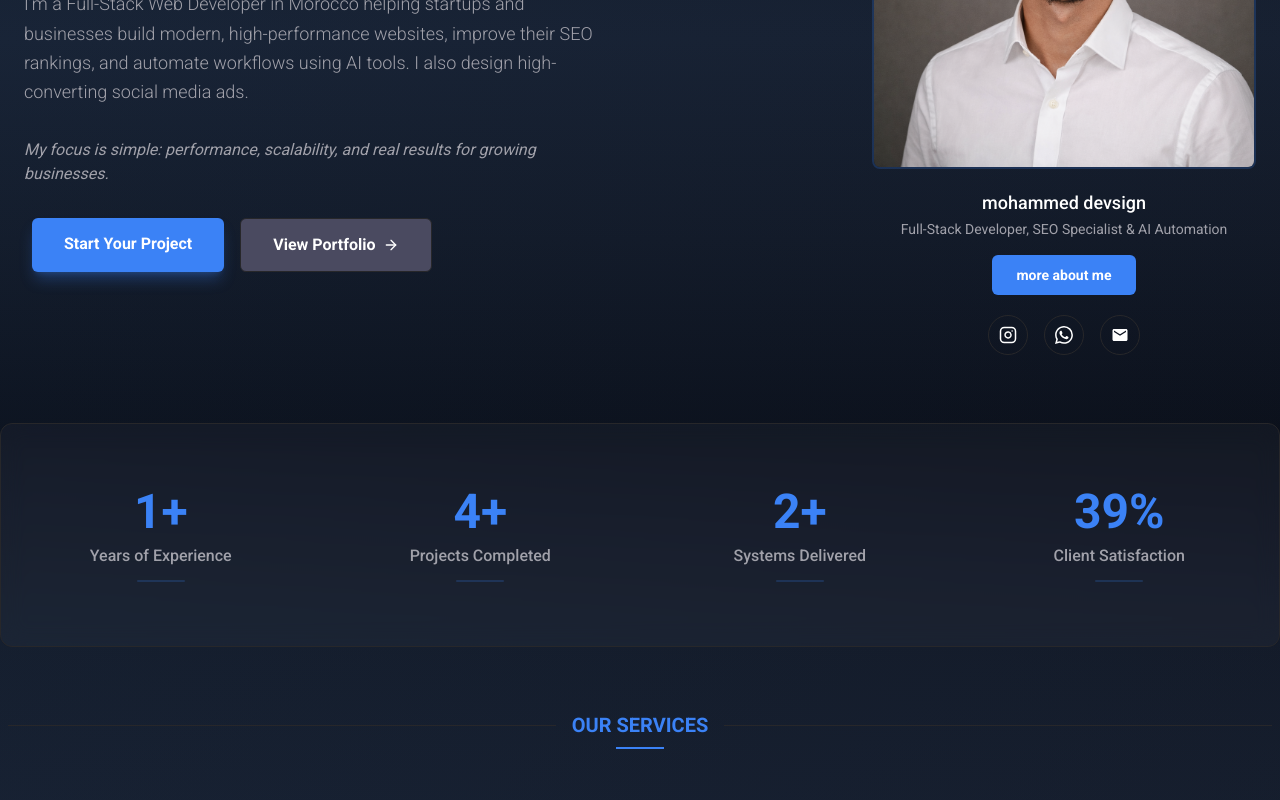
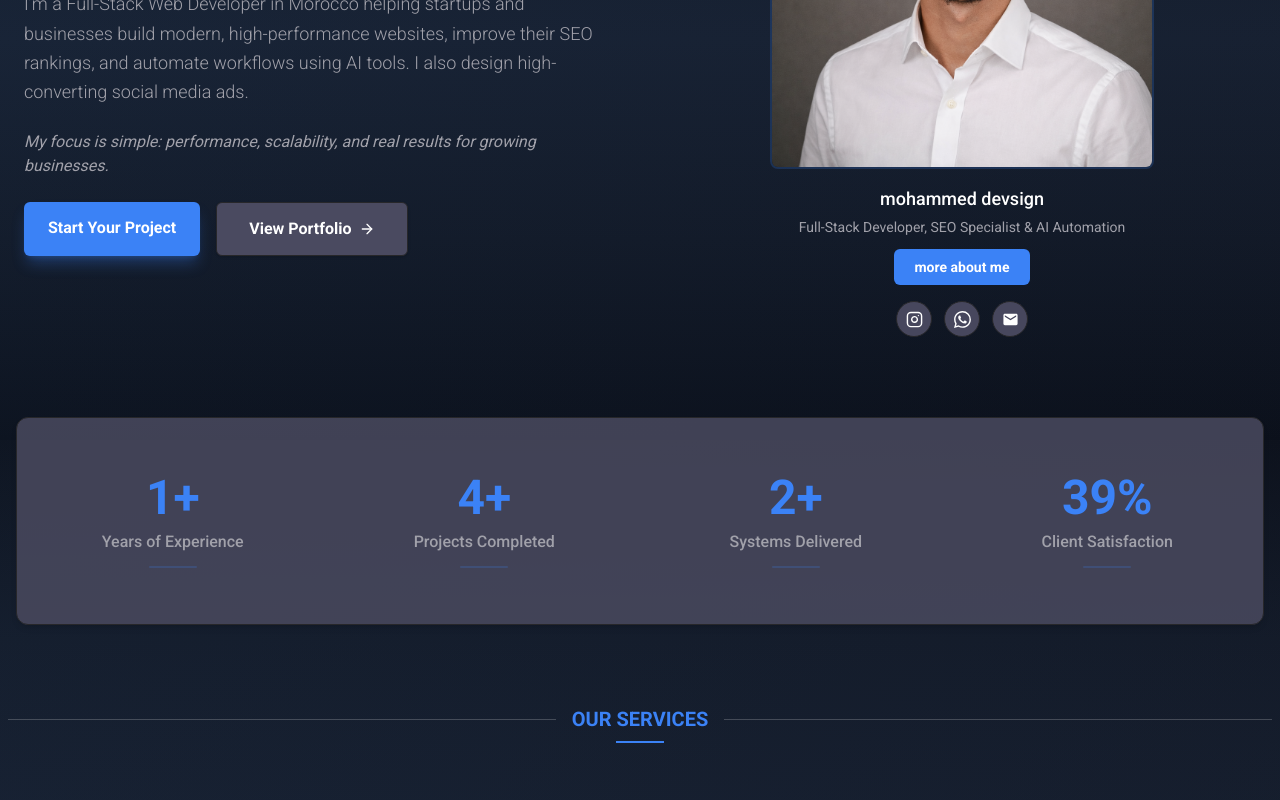
Before and after one commit to elghandori1/Devsign_pro, a Next.js app: page /about in a window 1280 px wide. Shown: the part 360-1160 px from the top of the page. Built offline with nearby package versions, Linux system fonts and the light colour scheme; no server answers.

Commit message:
fix small think in Home page and fix the statistics section with adding h2 sr-only

```diff
--- a/app/[locale]/page.tsx
+++ b/app/[locale]/page.tsx
@@ -147,7 +147,7 @@ export default async function Home({ params }: Props) {
   const baseUrl = getBaseUrl();
 
   const isEnglish = locale === "en";
-  const isArabic  = locale === "ar";
+  const isArabic = locale === "ar";
 
   const orgDescription = isEnglish
     ? "Web developer in Morocco specialising in professional website design, SEO optimisation, AI-powered business automation, and social-media advertising design."
@@ -285,20 +285,20 @@ export default async function Home({ params }: Props) {
       {
         "@type": "WebSite",
         "@id": `${baseUrl}/#website`,
-        "url": baseUrl,
-        "name": "Devsign",
-        "description": orgDescription,
-        "inLanguage": locale,
-        "publisher": { "@id": `${baseUrl}/#organization` }
+        url: baseUrl,
+        name: "Devsign",
+        description: orgDescription,
+        inLanguage: locale,
+        publisher: { "@id": `${baseUrl}/#organization` },
       },
       {
         "@type": "Person",
         "@id": `${baseUrl}/#person`,
-        "name": "Mohammed Devsign",
-        "url": `${baseUrl}/${locale}`,
-        "jobTitle": jobTitle,
-        "worksFor": { "@id": `${baseUrl}/#organization` },
-        "knowsAbout": [
+        name: "Mohammed Devsign",
+        url: `${baseUrl}/${locale}`,
+        jobTitle: jobTitle,
+        worksFor: { "@id": `${baseUrl}/#organization` },
+        knowsAbout: [
           "Web Development",
           "Next.js Development",
           "React.js",
@@ -313,12 +313,12 @@ export default async function Home({ params }: Props) {
           "TypeScript",
           "Node.js",
         ],
-        "knowsLanguage": [
-          { "@type": "Language", "name": "English" },
-          { "@type": "Language", "name": "French" },
-          { "@type": "Language", "name": "Arabic" },
+        knowsLanguage: [
+          { "@type": "Language", name: "English" },
+          { "@type": "Language", name: "French" },
+          { "@type": "Language", name: "Arabic" },
         ],
-        "sameAs": [
+        sameAs: [
           // "https://www.linkedin.com/in/YOUR_HANDLE",
           // "https://github.com/YOUR_HANDLE",
         ],
@@ -327,36 +327,32 @@ export default async function Home({ params }: Props) {
       {
         "@type": ["Organization", "ProfessionalService"],
         "@id": `${baseUrl}/#organization`,
-        "name": "Devsignpro",
-        "url": `${baseUrl}/${locale}`,
-        "logo": {
+        name: "Devsignpro",
+        url: `${baseUrl}/${locale}`,
+        logo: {
           "@type": "ImageObject",
-          "url": `${baseUrl}/logo.png`,
-          "width": 512,
-          "height": 512,
+          url: `${baseUrl}/logo.png`,
+          width: 512,
+          height: 512,
         },
-        "email": "devsignprofessional@gmail.com",
-        "description": orgDescription,
-        "foundingDate": "2021",
-        "priceRange": "$$",
-        "founder": { "@id": `${baseUrl}/#person` },
-        "address": {
+        email: "devsignprofessional@gmail.com",
+        description: orgDescription,
+        foundingDate: "2021",
+        priceRange: "$$",
+        founder: { "@id": `${baseUrl}/#person` },
+        address: {
           "@type": "PostalAddress",
-          "addressLocality": "Casablanca",
-          "addressRegion": "Casablanca-Settat",
-          "addressCountry": "MA",
+          addressLocality: "Casablanca",
+          addressRegion: "Casablanca-Settat",
+          addressCountry: "MA",
         },
-        "contactPoint": {
+        contactPoint: {
           "@type": "ContactPoint",
-          "email": "devsignprofessional@gmail.com",
-          "contactType": "customer service",
-         "availableLanguage": [
-          "English",
-          "French",
-          "Arabic"
-        ]
+          email: "devsignprofessional@gmail.com",
+          contactType: "customer service",
+          availableLanguage: ["English", "French", "Arabic"],
         },
-        "knowsAbout": [
+        knowsAbout: [
           "Web Development",
           "Next.js",
           "React",
@@ -370,39 +366,39 @@ export default async function Home({ params }: Props) {
           "Digital Marketing",
           "Full-Stack Development",
         ],
-        "areaServed": [
+        areaServed: [
           {
             "@type": "Country",
-            "name": "Morocco",
+            name: "Morocco",
           },
           {
             "@type": "Place",
-            "name": "Worldwide (Remote)",
+            name: "Worldwide (Remote)",
           },
         ],
-        "sameAs": [
+        sameAs: [
           // Uncomment and fill in your actual profiles:
           // "https://www.facebook.com/YOUR_REAL_PAGE",
           // "https://www.instagram.com/YOUR_REAL_PROFILE",
           // "https://www.linkedin.com/company/YOUR_COMPANY",
           // "https://github.com/YOUR_HANDLE",
         ],
-        "hasOfferCatalog": {
+        hasOfferCatalog: {
           "@type": "OfferCatalog",
-          "name": catalogName,
-          "itemListElement": services.map((svc, index) => ({
+          name: catalogName,
+          itemListElement: services.map((svc, index) => ({
             "@type": "Offer",
-            "position": index + 1,
-            "itemOffered": {
+            position: index + 1,
+            itemOffered: {
               "@type": "Service",
               "@id": `${baseUrl}/#service-${index + 1}`,
-              "name": svc.name,
-              "serviceType": svc.name,
-              "description": svc.description,
-              "provider": { "@id": `${baseUrl}/#organization` },
-              "areaServed": {
+              name: svc.name,
+              serviceType: svc.name,
+              description: svc.description,
+              provider: { "@id": `${baseUrl}/#organization` },
+              areaServed: {
                 "@type": "Country",
-                "name": "Morocco",
+                name: "Morocco",
               },
             },
           })),
@@ -411,37 +407,33 @@ export default async function Home({ params }: Props) {
       {
         "@type": "WebPage",
         "@id": `${baseUrl}/${locale}#webpage`,
-        "url": `${baseUrl}/${locale}`,
-        "name": webPageName,
-        "description": webPageDescription,
-        "inLanguage": locale,
-        "image": {
+        url: `${baseUrl}/${locale}`,
+        name: webPageName,
+        description: webPageDescription,
+        inLanguage: locale,
+        image: {
           "@type": "ImageObject",
-        "url": `${baseUrl}/og-image.jpg`,
-        "width": 1200,
-        "height": 630
+          url: `${baseUrl}/og-image.jpg`,
+          width: 1200,
+          height: 630,
         },
-        "isPartOf": { "@id": `${baseUrl}/#website` },
-        "about": { "@id": `${baseUrl}/#organization` },
-        "mainEntity": { "@id": `${baseUrl}/#organization` },
-        "breadcrumb": {
+        isPartOf: { "@id": `${baseUrl}/#website` },
+        about: { "@id": `${baseUrl}/#organization` },
+        mainEntity: { "@id": `${baseUrl}/#organization` },
+        breadcrumb: {
           "@type": "BreadcrumbList",
-          "itemListElement": [
+          itemListElement: [
             {
               "@type": "ListItem",
-              "position": 1,
-              "name": isEnglish
-              ? "Home"
-              : isArabic
-              ? "الرئيسية"
-              : "Accueil",
-              "item": `${baseUrl}/${locale}`,
+              position: 1,
+              name: isEnglish ? "Home" : isArabic ? "الرئيسية" : "Accueil",
+              item: `${baseUrl}/${locale}`,
             },
           ],
         },
-        "speakable": {
+        speakable: {
           "@type": "SpeakableSpecification",
-          "cssSelector": [".hero-headline", ".hero-text"],
+          cssSelector: [".hero-headline", ".hero-text"],
         },
       },
     ],
@@ -456,16 +448,19 @@ export default async function Home({ params }: Props) {
           __html: JSON.stringify(jsonLd),
         }}
       />
-      <section className="relative px-6 py-6 md:py-12 max-w-7xl mx-auto">
-        <div className="grid grid-cols-1 lg:grid-cols-2 gap-12 lg:gap-14 md:mt-8">
+
+      <section className="relative px-4 sm:px-6 py-6 md:py-12 max-w-7xl mx-auto">
+        <div className="grid grid-cols-1 lg:grid-cols-2 gap-1 lg:gap-14 md:mt-8">
+          {/* TEXT CONTENT */}
           <div className="text-left order-2 lg:order-1">
-            <h1 className="hero-headline text-2xl md:text-3xl lg:text-4xl font-bold tracking-tight my-8 leading-[1.30]"
-              style={{ textAlign: isArabic ? 'right' : 'left' }}>
+            <h1
+              className="hero-headline text-2xl sm:text-3xl lg:text-4xl font-bold tracking-tight mb-8 sm:my-8 leading-[1.30]"
+              style={{ textAlign: isArabic ? "right" : "left" }}
+            >
               {isArabic ? (
                 <>
                   <span className="text-transparent bg-clip-text bg-gradient-to-r from-foreground to-muted-foreground dark:from-foreground dark:to-muted hero-headline-highlight">
-                    {t.hero.title_line1} {" "}
-
+                    {t.hero.title_line1}{" "}
                   </span>
                   {t.hero.title_highlight}
                 </>
@@ -479,35 +474,45 @@ export default async function Home({ params }: Props) {
               )}
             </h1>
 
-            <p className="hero-text text-base md:text-lg text-muted-foreground mb-8 max-w-xl leading-relaxed font-light"
-              style={{ textAlign: isArabic ? 'right' : 'left' }}>
+            <p
+              className="hero-text text-sm sm:text-base md:text-lg text-muted-foreground mb-6 max-w-xl leading-relaxed font-light"
+              style={{ textAlign: isArabic ? "right" : "left" }}
+            >
               {t.hero.description}
             </p>
-            <p className="hero-text text-sm md:text-base text-muted-foreground italic mb-8" style={{ textAlign: isArabic ? 'right' : 'left' }}>
+
+            <p
+              className="hero-text text-xs sm:text-sm md:text-base text-muted-foreground italic mb-6"
+              style={{ textAlign: isArabic ? "right" : "left" }}
+            >
               {t.hero.focus}
             </p>
 
-            <div className="flex flex-col sm:flex-row gap-4 px-2">
+            {/* CTA BUTTONS */}
+            <div className="flex flex-col sm:flex-row gap-3 sm:gap-4">
               <Link
                 href={`/${locale}/contact`}
-                className="px-8 py-3.5 bg-primary hover:bg-primary/90 text-primary-foreground font-semibold rounded-md transition-all shadow-lg shadow-primary/30 transform hover:scale-[1.02] active:scale-95 text-center"
+                className="w-full sm:w-auto px-6 py-3.5 bg-primary hover:bg-primary/90 text-primary-foreground font-semibold rounded-md transition-all shadow-lg shadow-primary/30 transform hover:scale-[1.02] active:scale-95 text-center"
               >
                 {t.hero.cta_primary}
               </Link>
+
               <Link
                 href={`/${locale}/services`}
-                className="px-8 py-3.5 bg-card hover:bg-card/80 border border-input text-foreground font-semibold rounded-md transition-all flex items-center justify-center gap-2 transform hover:scale-[1.02] active:scale-95"
+                className="px-8 py-3.5 bg-card hover:bg-card/80 border border-input text-foreground font-semibold rounded-md transition-all flex items-center justify-center gap-2 transform hover:scale-[1.02] active:scale-95 shadow-sm"
               >
-                {t.hero.cta_secondary} {!isArabic && <ArrowRight size={16} />}
+                {t.hero.cta_secondary}
+                {!isArabic && <ArrowRight size={16} />}
                 {isArabic && <ArrowLeft size={16} />}
               </Link>
             </div>
           </div>
-          <div className="order-1 lg:order-2 flex flex-col items-center lg:items-end">
-            <div className="w-full max-w-sm flex flex-col">
+
+          {/* PROFILE */}
+          <div className="order-1 lg:order-2 flex flex-col items-center">
+            <div className="w-full max-w-[260px] sm:max-w-sm flex flex-col">
               <div className="aspect-square overflow-hidden border-2 border-primary/20 rounded-lg">
                 <Image
-                //  src="/images/profile3.png"
                   src="/images/profile3.png"
                   alt={t.hero.profile_name}
                   width={480}
@@ -517,56 +522,53 @@ export default async function Home({ params }: Props) {
                   sizes="(max-width: 768px) 100vw, 480px"
                 />
               </div>
-              <div className="flex flex-col items-center px-4 py-5">
-                <p className="hero-text text-lg font-medium">
+
+              <div className="flex flex-col items-center px-4 py-4">
+                <p className="hero-text text-base sm:text-lg font-medium">
                   {t.hero.profile_name}
                 </p>
-                <p className="hero-text text-center text-sm text-muted-foreground mt-0.5 mb-4">
+
+                <p className="hero-text text-center text-xs sm:text-sm text-muted-foreground mt-1 mb-3">
                   {t.hero.profile_role}
                 </p>
+
                 <Link
                   href="#about"
-                  className="px-6 py-2.5 bg-primary hover:bg-primary/90 text-primary-foreground font-semibold rounded-md text-sm transition-all inline-block"
+                  className="px-5 py-2 bg-primary hover:bg-primary/90 text-primary-foreground font-semibold rounded-md text-sm transition-all"
                 >
                   {t.hero.cta_more_about}
                 </Link>
-                {/* Social Icons */}
-                <div className="flex items-center justify-center gap-4 mt-5">
-                  <Link
-                    href="https://www.facebook.com/yourpage"
-                    target="_blank"
-                    rel="noopener noreferrer"
-                    className="w-10 h-10 hidden flex items-center justify-center rounded-full border border-border hover:bg-[#1877f2] hover:text-white transition-all duration-300 hover:scale-110"
-                    aria-label="Facebook"
-                  >
-                    <FaInstagram size={18} />
-                  </Link>
+
+                {/* SOCIAL */}
+                <div className="flex items-center justify-center gap-3 mt-4">
                   <Link
                     href="https://instagram.com/yourusername"
                     target="_blank"
                     rel="noopener noreferrer"
-                    className="w-10 h-10 flex items-center justify-center rounded-full border border-border hover:bg-pink-500 hover:text-white transition-all duration-300 hover:scale-110"
+                    className="w-9 h-9 flex items-center justify-center bg-card/95 rounded-full border border-border hover:bg-pink-500 hover:text-white transition-all duration-300 hover:scale-110"
                     aria-label="Instagram"
                   >
-                    <InstagramIcon size={18} />
+                    <InstagramIcon size={17} />
                   </Link>
+
                   <Link
                     href="https://wa.me/212XXXXXXXXX"
                     target="_blank"
                     rel="noopener noreferrer"
-                    className="w-10 h-10 flex items-center justify-center rounded-full border border-border hover:bg-green-500 hover:text-white transition-all duration-300 hover:scale-110"
+                    className="w-9 h-9 flex items-center justify-center bg-card/95 rounded-full border border-border hover:bg-green-500 hover:text-white transition-all duration-300 hover:scale-110"
                     aria-label="WhatsApp"
                   >
-                    <BsWhatsapp size={18} />
+                    <BsWhatsapp size={17} />
                   </Link>
+
                   <Link
                     href="mailto:contact@devsign.com"
                     target="_blank"
                     rel="noopener noreferrer"
-                    className="w-10 h-10 flex items-center justify-center rounded-full border border-border hover:bg-primary hover:text-primary-foreground transition-all duration-300 hover:scale-110"
+                    className="w-9 h-9 flex items-center justify-center bg-card/95 rounded-full border border-border hover:bg-primary hover:text-primary-foreground transition-all duration-300 hover:scale-110"
                     aria-label="Email"
                   >
-                    <MdEmail size={18} />
+                    <MdEmail size={17} />
                   </Link>
                 </div>
               </div>
@@ -574,6 +576,7 @@ export default async function Home({ params }: Props) {
           </div>
         </div>
       </section>
+
       <ScrollReveal>
         <Statistics translations={t.stats} />
       </ScrollReveal>
@@ -585,12 +588,18 @@ export default async function Home({ params }: Props) {
 
       <ScrollReveal delay={0.05}>
         <SubTitle translations={t.contact_section.about_me} />
-        <AboutMeSection translations={t.contact_section.about_me} locale={locale} />
+        <AboutMeSection
+          translations={t.contact_section.about_me}
+          locale={locale}
+        />
       </ScrollReveal>
 
       <ScrollReveal delay={0.05}>
         <SubTitle translations={t.why_we_are_section.why_we_are} />
-        <WhyWeAreSection translations={t.why_we_are_section.why_we_are} locale={locale} />
+        <WhyWeAreSection
+          translations={t.why_we_are_section.why_we_are}
+          locale={locale}
+        />
       </ScrollReveal>
 
       <ScrollReveal delay={0.05}>
@@ -601,8 +610,6 @@ export default async function Home({ params }: Props) {
       <ScrollReveal delay={0.05}>
         <ContactSection translations={t.contact} locale={locale} />
       </ScrollReveal>
-
-
     </div>
   );
 }
--- a/app/components/MobileMenu.tsx
+++ b/app/components/MobileMenu.tsx
@@ -62,7 +62,7 @@ export default function MobileMenu({ lang, t }: MobileMenuProps) {
 
           {/* Header row */}
           <div className="flex items-center justify-between h-16 border-b border-border">
-            <span className="font-bold text-lg text-foreground tracking-tight">Mohammed devsign</span>
+            <span className="font-bold text-lg text-foreground tracking-tight">Devsign</span>
             <button
               type="button"
               onClick={() => setOpen(false)}
--- a/app/components/Navbar.tsx
+++ b/app/components/Navbar.tsx
@@ -20,7 +20,7 @@ export default async function Navbar({ lang }: NavbarProps) {
       <div className="max-w-7xl mx-auto flex h-16 items-center justify-between px-6">
         {/* Logo */}
         <Link href={`/${lang}`} className="flex items-center gap-2 font-bold text-xl tracking-tight text-foreground hover:opacity-80 transition-opacity">
-          <span>Mohammed Devsign</span>
+          <span>Devsign</span>
         </Link>
 
         {/* Desktop Navigation - hidden on mobile */}
--- a/app/components/ServicesGrid.tsx
+++ b/app/components/ServicesGrid.tsx
@@ -42,7 +42,7 @@ export default function ServicesGrid({ t, locale }: ServicesGridProps) {
 
     return (
         <section
-            className="px-4 sm:px-6 py-2 sm:py-10"
+            className="px-4 sm:px-6 py-2 sm:py-6"
             dir={locale === "ar" ? "rtl" : "ltr"}
         >
             <div className="max-w-7xl mx-auto">
@@ -72,7 +72,7 @@ export default function ServicesGrid({ t, locale }: ServicesGridProps) {
                 </div>
 
                 {/* Cards */}
-                <div className="grid gap-6 sm:gap-8 md:grid-cols-2 lg:grid-cols-3 fade-in-section">
+                <h4 className="grid gap-6 sm:gap-8 md:grid-cols-2 lg:grid-cols-3 fade-in-section">
                     {services.map((service) => (
                         <Link
                             key={service.link}
@@ -102,7 +102,7 @@ export default function ServicesGrid({ t, locale }: ServicesGridProps) {
                             <div className="absolute bottom-0 left-0 h-1 w-0 bg-primary transition-all duration-300 group-hover:w-full" />
                         </Link>
                     ))}
-                </div>
+                </h4>
 
                 {/* Mobile Button */}
                 <div className="mt-10 flex justify-center lg:hidden">
--- a/app/components/Statistics.tsx
+++ b/app/components/Statistics.tsx
@@ -1,15 +1,15 @@
 import AnimatedCounter from "./AnimatedCounter";
-
 interface StatsTranslations {
+  title: string;
   years: string;
   projects: string;
   satisfaction: string;
   systems: string;
 }
+
 export default function Statistics({ translations }: { translations: StatsTranslations }) {
-  if (!translations) {
-    return null;
-  }
+  if (!translations) return null;
+
   const stats = [
     { value: "3+", label: translations.years },
     { value: "9+", label: translations.projects },
@@ -18,9 +18,22 @@ export default function Statistics({ translations }: { translations: StatsTransl
   ];
 
   return (
-<section aria-labelledby="stats-title" className="transition-colors py-2 sm:py-10 border border-border bg-muted/5 backdrop-blur-md duration-300 max-w-7xl mx-auto rounded-xl fade-in-section">
-  <div className="px-4 mx-auto">
-    <div className="grid grid-cols-2 md:grid-cols-4 gap-4 sm:gap-6 md:gap-8">
+    <section
+      aria-labelledby="stats-title"
+      className="max-w-7xl mx-auto p-4 fade-in-section"
+    >
+      <h2
+        id="stats-title"
+        className="sr-only"
+      >
+        {translations.title || "Company Statistics"}
+      </h2>
+
+      {/* Stats Card */}
+      <div className="transition-colors border border-border bg-card/85 backdrop-blur-md shadow-md duration-300 rounded-xl py-6 sm:py-8">
+
+        <div className="grid grid-cols-2 md:grid-cols-4 gap-4 sm:gap-6 md:gap-8 px-4">
+
           {stats.map((stat, index) => (
             <div
               key={index}
@@ -29,12 +42,15 @@ export default function Statistics({ translations }: { translations: StatsTransl
               <div className="text-3xl sm:text-4xl md:text-5xl font-bold text-primary mb-2">
                 <AnimatedCounter value={stat.value} />
               </div>
+
               <p className="text-xs sm:text-sm md:text-base font-medium text-muted-foreground group-hover:text-foreground transition-colors duration-300">
                 {stat.label}
               </p>
+
               <div className="w-12 h-0.5 bg-primary/20 rounded-full mt-3 group-hover:w-16 group-hover:bg-primary/40 transition-all duration-300"></div>
             </div>
           ))}
+
         </div>
       </div>
     </section>
--- a/app/components/SubTitles.tsx
+++ b/app/components/SubTitles.tsx
@@ -12,13 +12,16 @@ export default function SubTitle({ translations }: { translations: Translations
 <div className="bg-transparent py-6 sm:py-8 mt-6 sm:mt-8 px-2">
   <div className="max-w-screen-xl mx-auto text-center">
     <div className="flex items-center justify-center gap-3 sm:gap-4">
-          <div className="flex-1 max-w-[80px] sm:max-w-none border-t border-border" />
+      <div className="flex-1 max-w-[80px] sm:max-w-none border-t border-foreground/20" />
       <h2 className="text-primary font-bold text-lg sm:text-xl uppercase shrink-0">
         {sectionLabel}
       </h2>
-          <div className="flex-1 max-w-[80px] sm:max-w-none border-t border-border" />
+      <div className="flex-1 max-w-[80px] sm:max-w-none border-t border-foreground/20" />
     </div>
-        <div className="w-12 h-[2px] bg-primary mx-auto mt-2" aria-hidden />
+    <div
+      className="w-12 h-[2px] bg-primary mx-auto mt-2"
+      aria-hidden
+    />
   </div>
 </div>
   );
--- a/app/dictionaries/ar.json
+++ b/app/dictionaries/ar.json
@@ -24,6 +24,7 @@
       "description": "هدفي مساعدة الشركات الناشئة والمؤسسات ورواد الأعمال على بناء حضور رقمي قوي وخلق علاقات دائمة مع عملائهم. أحقق ذلك بتصميم مواقع حديثة محسّنة للسيو وأنظمة أعمال ذكية تعزز الظهور، تبسط العمليات، وتحقّق نمواً قابلاً للقياس."
     },
     "stats": {
+      "title": "إحصائيات مهنية",
       "years": "سنوات الخبرة",
       "projects": "مشاريع منجزة",
       "systems": "أنظمة مُسلّمة",
--- a/app/dictionaries/en.json
+++ b/app/dictionaries/en.json
@@ -24,6 +24,7 @@
       "description": "We help startups, enterprises, and entrepreneurs build a strong digital presence and connect effectively with their customers. By combining modern design, SEO-optimized development, and smart business solutions, we create websites and systems that increase visibility, improve efficiency, and support long-term growth."
     },
     "stats": {
+      "title":"Professional Statistics",
       "years": "Years of Experience",
       "projects": "Projects Completed",
       "systems": "Systems Delivered",
--- a/app/dictionaries/fr.json
+++ b/app/dictionaries/fr.json
@@ -24,6 +24,7 @@
       "description": "Mon objectif est d'aider les startups et les entreprises à créer un lien émotionnel entre leurs produits et des clients satisfaits et engagés. J'y parviens en créant des sites web modernes et optimisés SEO ainsi que des systèmes business intelligents qui génèrent de la croissance et des résultats concrets."
     },
     "stats": {
+      "title": "Statistiques Professionnelles",
       "years": "Années d'expérience",
       "projects": "Projets réalisés",
       "systems": "Systèmes livrés",
--- a/app/globals.css
+++ b/app/globals.css
@@ -72,7 +72,7 @@ body {
 
 /* Light: clean white background */
 :root body {
-  background-color: #ffffff;
+  background-color: #f0f3fb;
 }
 
 /* Dark: subtle gradient, not too harsh */
```
Lines whose indentation alone changed are shown as unchanged.
